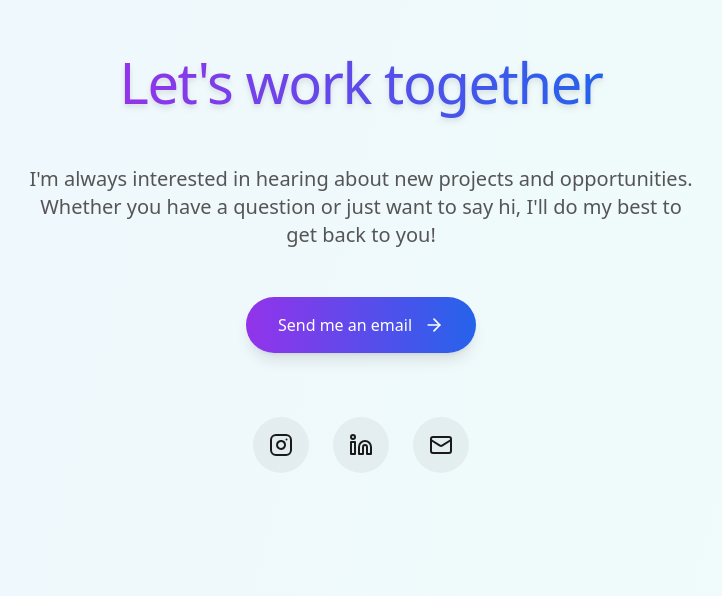
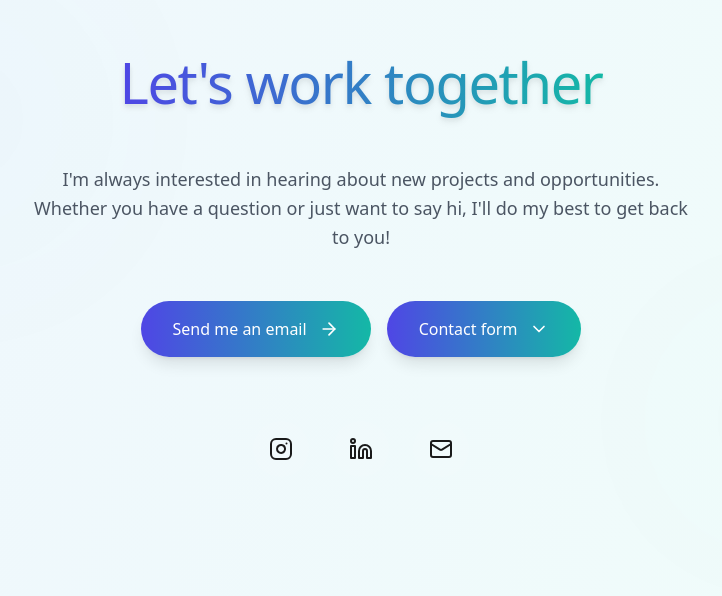
Before and after one commit to Zaidroid/my-portfolio, a React (Vite) app: page / in a window 1280 px wide. Shown: the part 4084-4680 px from the top of the page, without its empty margins (279-1001 px from the left). Built offline with nearby package versions, Linux system fonts and the light colour scheme.

Commit message:
Update Contact.tsx

```diff
--- a/src/components/Contact.tsx
+++ b/src/components/Contact.tsx
@@ -1,7 +1,8 @@
-import { motion } from 'framer-motion';
+import { motion, AnimatePresence } from 'framer-motion';
+import { useState } from 'react';
 import { useInView } from 'react-intersection-observer';
-import { Instagram, Linkedin, Mail, ArrowRight } from 'lucide-react';
-import { fadeInUp } from '../utils/animationVariants';
+import { Instagram, Linkedin, Mail, ArrowRight, ChevronDown, Send } from 'lucide-react';
+import { fadeInUp, fadeIn, stagger } from '../utils/animationVariants';
 
 export default function Contact() {
   const [ref, inView] = useInView({
@@ -9,8 +10,76 @@ export default function Contact() {
     threshold: 0.1
   });
 
+  const [formOpen, setFormOpen] = useState(false);
+
+  const toggleForm = () => {
+    setFormOpen(prev => !prev);
+  };
+
+  const formVariants = {
+    hidden: {
+      opacity: 0,
+      height: 0,
+      y: -20,
+    },
+    visible: {
+      opacity: 1,
+      height: 'auto',
+      y: 0,
+      transition: {
+        height: {
+          type: 'spring',
+          stiffness: 300,
+          damping: 30,
+        },
+        opacity: { duration: 0.4 },
+        y: {
+          type: 'spring',
+          stiffness: 500,
+          damping: 25,
+        },
+        staggerChildren: 0.1,
+        delayChildren: 0.1
+      }
+    },
+    exit: {
+      opacity: 0,
+      height: 0,
+      y: -20,
+      transition: {
+        height: { duration: 0.3 },
+        opacity: { duration: 0.2 },
+      }
+    }
+  };
+
+  const inputVariants = {
+    hidden: { opacity: 0, y: 10, filter: 'blur(3px)' },
+    visible: {
+      opacity: 1,
+      y: 0,
+      filter: 'blur(0px)',
+      transition: {
+        type: 'spring',
+        stiffness: 500,
+        damping: 25,
+      }
+    }
+  };
+
   return (
     <section id="contact" className="py-32 px-6 relative">
+      {/* Subtle gradient blobs for cohesion */}
+      <motion.div
+        className="absolute inset-0 z-0 pointer-events-none"
+        initial={{ opacity: 0 }}
+        animate={{ opacity: 0.1 }}
+        transition={{ duration: 1 }}
+      >
+        <div className="absolute top-10 left-20 w-80 h-80 rounded-full bg-gradient-to-r from-indigo-600/20 to-teal-500/20 blur-[120px]" />
+        <div className="absolute bottom-10 right-20 w-72 h-72 rounded-full bg-gradient-to-r from-teal-500/15 to-cyan-500/15 blur-[120px]" />
+      </motion.div>
+
       <div className="max-w-4xl mx-auto text-center relative z-10">
         <motion.div
           initial={{ opacity: 0, y: 20 }}
@@ -23,7 +92,7 @@ export default function Contact() {
             custom={1}
             className="section-heading drop-shadow-md"
           >
-            <span className="bg-clip-text text-transparent bg-gradient-to-r from-purple-600 to-blue-600 dark:from-blue-400 dark:to-purple-400">
+            <span className="bg-clip-text text-transparent bg-gradient-to-r from-indigo-600 to-teal-500 dark:from-cyan-400 dark:to-teal-400">
               Let's work together
             </span>
           </motion.h2>
@@ -31,7 +100,7 @@ export default function Contact() {
           <motion.p
             variants={fadeInUp}
             custom={2}
-            className="section-subheading mx-auto mb-12 max-w-2xl"
+            className="section-subheading mx-auto mb-12 max-w-2xl text-lg text-gray-600 dark:text-gray-300 leading-relaxed"
           >
             I'm always interested in hearing about new projects and opportunities. Whether you have a question or just want to say hi, I'll do my best to get back to you!
           </motion.p>
@@ -41,74 +110,165 @@ export default function Contact() {
             custom={3}
             className="flex flex-col items-center gap-8"
           >
+            <div className="flex flex-col sm:flex-row items-center gap-4">
               <motion.a
                 href="mailto:hello@example.com"
-              className="inline-flex items-center gap-3 px-8 py-4 bg-gradient-to-r from-purple-600 to-blue-600 dark:from-blue-500 dark:to-purple-500 text-white rounded-full font-medium shadow-lg hover:shadow-xl transition-all duration-300 overflow-hidden group relative"
+                className="inline-flex items-center gap-3 px-8 py-4 bg-gradient-to-r from-indigo-600 to-teal-500 dark:from-cyan-400 dark:to-teal-400 text-white rounded-full font-medium shadow-lg hover:shadow-xl transition-all duration-300 overflow-hidden group relative"
                 whileHover={{
                   scale: 1.05,
-                transition: { duration: 0.2 }
+                  transition: { duration: 0.2, ease: [0.215, 0.61, 0.355, 1] }
                 }}
                 whileTap={{ scale: 0.95 }}
               >
                 <span className="relative z-10">Send me an email</span>
                 <motion.span
-                className="absolute inset-0 bg-gradient-to-r from-blue-600 to-purple-600 dark:from-purple-500 dark:to-blue-500 opacity-0 group-hover:opacity-100 transition-opacity duration-500"
+                  className="absolute inset-0 bg-gradient-to-r from-teal-500 to-cyan-500 dark:from-teal-400 dark:to-cyan-400 opacity-0 group-hover:opacity-100 transition-opacity duration-500"
+                  initial={{ x: '100%' }}
+                  whileHover={{ x: '0%' }}
+                  transition={{ duration: 0.4, ease: [0.215, 0.61, 0.355, 1] }}
                 />
                 <motion.div
                   className="relative z-10"
                   whileHover={{ x: 5 }}
-                transition={{ duration: 0.3 }}
+                  transition={{ duration: 0.3, ease: [0.215, 0.61, 0.355, 1] }}
                 >
                   <ArrowRight className="w-5 h-5" />
                 </motion.div>
               </motion.a>
 
+              <motion.button
+                onClick={toggleForm}
+                className="inline-flex items-center gap-3 px-8 py-4 bg-gradient-to-r from-indigo-600 to-teal-500 dark:from-cyan-400 dark:to-teal-400 text-white rounded-full font-medium shadow-lg hover:shadow-xl transition-all duration-300 overflow-hidden group relative"
+                whileHover={{
+                  scale: 1.05,
+                  transition: { duration: 0.2, ease: [0.215, 0.61, 0.355, 1] }
+                }}
+                whileTap={{ scale: 0.95 }}
+              >
+                <span className="relative z-10">Contact form</span>
+                <motion.span
+                  className="absolute inset-0 bg-gradient-to-r from-teal-500 to-cyan-500 dark:from-teal-400 dark:to-cyan-400 opacity-0 group-hover:opacity-100 transition-opacity duration-500"
+                  initial={{ x: '100%' }}
+                  whileHover={{ x: '0%' }}
+                  transition={{ duration: 0.4, ease: [0.215, 0.61, 0.355, 1] }}
+                />
+                <motion.div
+                  className="relative z-10"
+                  animate={{ rotate: formOpen ? 180 : 0 }}
+                  transition={{ duration: 0.3, ease: [0.215, 0.61, 0.355, 1] }}
+                >
+                  <ChevronDown className="w-5 h-5" />
+                </motion.div>
+              </motion.button>
+            </div>
+
+            <AnimatePresence>
+              {formOpen && (
+                <motion.div
+                  variants={formVariants}
+                  initial="hidden"
+                  animate="visible"
+                  exit="exit"
+                  className="w-full max-w-lg rounded-xl bg-white/90 dark:bg-gray-900/90 backdrop-blur-md shadow-xl overflow-hidden mt-6 border border-teal-500/20 dark:border-cyan-400/20"
+                >
+                  <div className="p-6">
+                    <motion.h3
+                      variants={inputVariants}
+                      className="text-xl font-semibold mb-4 text-left text-gray-800 dark:text-gray-200"
+                    >
+                      Send me a message
+                    </motion.h3>
+                    <form className="space-y-4 text-left">
+                      <motion.div variants={inputVariants}>
+                        <label htmlFor="name" className="block text-sm font-medium mb-1 text-gray-700 dark:text-gray-300">Name</label>
+                        <input
+                          type="text"
+                          id="name"
+                          placeholder="Your name"
+                          className="w-full px-4 py-2 rounded-lg border border-gray-300 dark:border-gray-600 focus:ring-2 focus:ring-teal-500 dark:focus:ring-cyan-400 focus:border-transparent bg-white dark:bg-gray-800 backdrop-blur-sm"
+                        />
+                      </motion.div>
+
+                      <motion.div variants={inputVariants}>
+                        <label htmlFor="email" className="block text-sm font-medium mb-1 text-gray-700 dark:text-gray-300">Email</label>
+                        <input
+                          type="email"
+                          id="email"
+                          placeholder="your.email@example.com"
+                          className="w-full px-4 py-2 rounded-lg border border-gray-300 dark:border-gray-600 focus:ring-2 focus:ring-teal-500 dark:focus:ring-cyan-400 focus:border-transparent bg-white dark:bg-gray-800 backdrop-blur-sm"
+                        />
+                      </motion.div>
+
+                      <motion.div variants={inputVariants}>
+                        <label htmlFor="subject" className="block text-sm font-medium mb-1 text-gray-700 dark:text-gray-300">Subject</label>
+                        <input
+                          type="text"
+                          id="subject"
+                          placeholder="What's this regarding?"
+                          className="w-full px-4 py-2 rounded-lg border border-gray-300 dark:border-gray-600 focus:ring-2 focus:ring-teal-500 dark:focus:ring-cyan-400 focus:border-transparent bg-white dark:bg-gray-800 backdrop-blur-sm"
+                        />
+                      </motion.div>
+
+                      <motion.div variants={inputVariants}>
+                        <label htmlFor="message" className="block text-sm font-medium mb-1 text-gray-700 dark:text-gray-300">Message</label>
+                        <textarea
+                          id="message"
+                          rows={4}
+                          placeholder="Tell me about your project or inquiry..."
+                          className="w-full px-4 py-2 rounded-lg border border-gray-300 dark:border-gray-600 focus:ring-2 focus:ring-teal-500 dark:focus:ring-cyan-400 focus:border-transparent bg-white dark:bg-gray-800 backdrop-blur-sm resize-none"
+                        />
+                      </motion.div>
+
+                      <motion.button
+                        variants={inputVariants}
+                        whileHover={{
+                          scale: 1.03,
+                          transition: { duration: 0.2, ease: [0.215, 0.61, 0.355, 1] }
+                        }}
+                        whileTap={{ scale: 0.97 }}
+                        type="submit"
+                        className="w-full inline-flex justify-center items-center gap-2 px-6 py-3 bg-gradient-to-r from-indigo-600 to-teal-500 dark:from-cyan-400 dark:to-teal-400 text-white rounded-lg font-medium shadow-md hover:shadow-lg transition-all duration-300 overflow-hidden group"
+                      >
+                        <span>Submit</span>
+                        <motion.span
+                          className="absolute inset-0 bg-gradient-to-r from-teal-500 to-cyan-500 dark:from-teal-400 dark:to-cyan-400 opacity-0 group-hover:opacity-100 transition-opacity duration-500"
+                          initial={{ x: '100%' }}
+                          whileHover={{ x: '0%' }}
+                          transition={{ duration: 0.4, ease: [0.215, 0.61, 0.355, 1] }}
+                        />
+                        <Send className="w-4 h-4" />
+                      </motion.button>
+                    </form>
+                  </div>
+                </motion.div>
+              )}
+            </AnimatePresence>
+
             <motion.div
               className="flex justify-center gap-6 mt-8"
-              variants={{
-                hidden: { opacity: 0 },
-                visible: {
-                  opacity: 1,
-                  transition: { staggerChildren: 0.1, delayChildren: 0.2 }
-                }
-              }}
+              variants={stagger}
               initial="hidden"
-              animate="visible"
+              animate={inView ? "visible" : "hidden"}
             >
+              {[
+                { href: "https://instagram.com", icon: <Instagram className="w-6 h-6" />, label: "Instagram" },
+                { href: "https://linkedin.com", icon: <Linkedin className="w-6 h-6" />, label: "LinkedIn" },
+                { href: "mailto:hello@example.com", icon: <Mail className="w-6 h-6" />, label: "Email" }
+              ].map((social, index) => (
                 <motion.a
-                href="https://instagram.com"
+                  key={social.label}
+                  href={social.href}
                   target="_blank"
                   rel="noopener noreferrer"
-                className="p-4 rounded-full bg-[rgb(var(--foreground))]/5 hover:bg-[rgb(var(--foreground))]/10 transition-colors duration-300"
-                whileHover={{ scale: 1.1, rotate: 15 }}
+                  className="p-4 rounded-full bg-white/10 dark:bg-gray-800/10 hover:bg-teal-500/20 dark:hover:bg-cyan-400/20 transition-colors duration-300"
+                  whileHover={{ scale: 1.1, rotate: index % 2 === 0 ? 15 : -15 }}
                   whileTap={{ scale: 0.9 }}
                   variants={fadeInUp}
                 >
-                <span className="sr-only">Instagram</span>
-                <Instagram className="w-6 h-6" />
+                  <span className="sr-only">{social.label}</span>
+                  {social.icon}
                 </motion.a>
-              <motion.a
-                href="https://linkedin.com"
-                target="_blank"
-                rel="noopener noreferrer"
-                className="p-4 rounded-full bg-[rgb(var(--foreground))]/5 hover:bg-[rgb(var(--foreground))]/10 transition-colors duration-300"
-                whileHover={{ scale: 1.1, rotate: -15 }}
-                whileTap={{ scale: 0.9 }}
-                variants={fadeInUp}
-              >
-                <span className="sr-only">LinkedIn</span>
-                <Linkedin className="w-6 h-6" />
-              </motion.a>
-              <motion.a
-                href="mailto:hello@example.com"
-                className="p-4 rounded-full bg-[rgb(var(--foreground))]/5 hover:bg-[rgb(var(--foreground))]/10 transition-colors duration-300"
-                whileHover={{ scale: 1.1, rotate: 15 }}
-                whileTap={{ scale: 0.9 }}
-                variants={fadeInUp}
-              >
-                <span className="sr-only">Email</span>
-                <Mail className="w-6 h-6" />
-              </motion.a>
+              ))}
             </motion.div>
           </motion.div>
         </motion.div>
```
Lines whose indentation alone changed are shown as unchanged.
